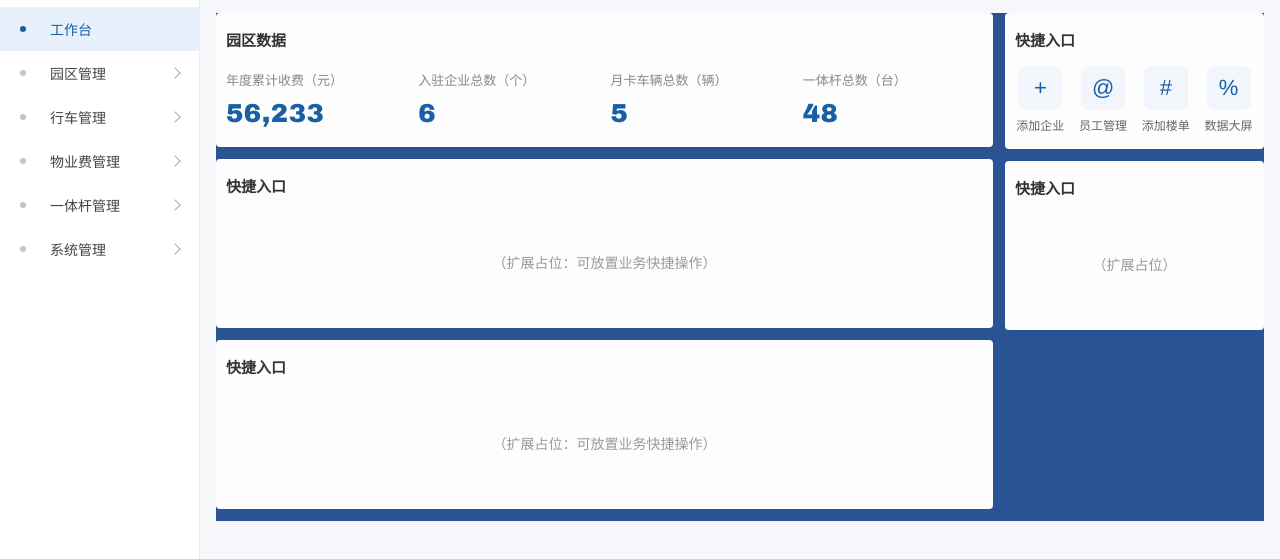
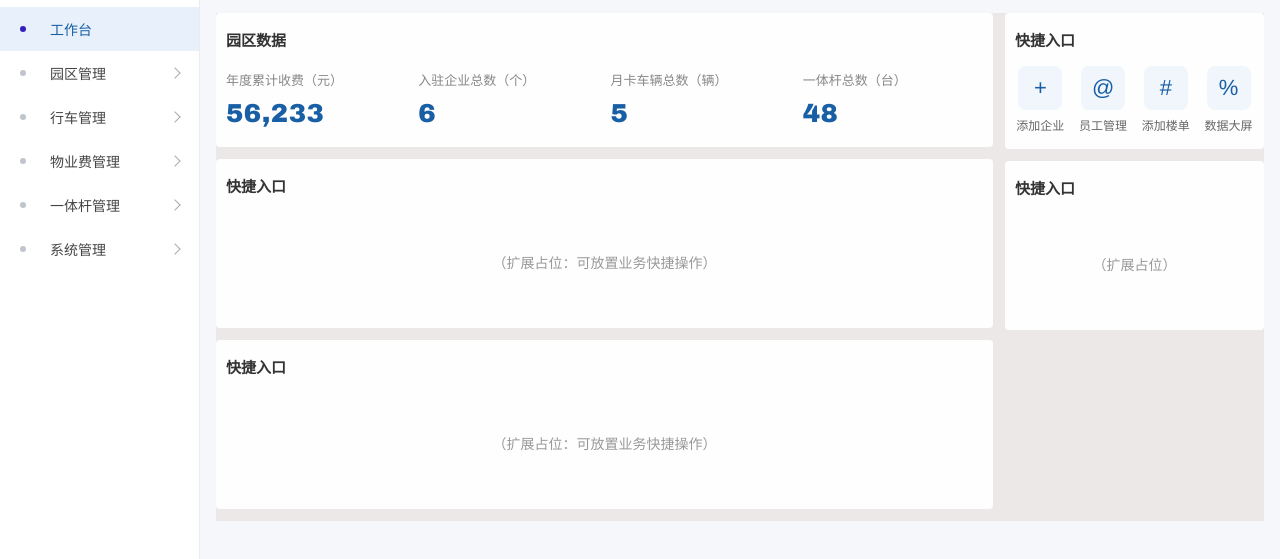
Before and after one commit to 1AIMA1/ncuaima, a plain HTML site: page index.html in a window 1280 px wide. Shown: the part 63-622 px from the top of the page. Drawn offline with Linux system fonts and the light colour scheme.

Commit message:
Add files via upload

```diff
--- a/css/common.css
+++ b/css/common.css
@@ -105,7 +105,7 @@ ul {
 
 .menu-item.active .menu-icon::before,
 .menu-item:hover .menu-icon::before {
-    background: #185fa5;
+    background: #341ebe;
 }
 
 /* 菜单文字 */
@@ -132,7 +132,7 @@ ul {
 /* 二级菜单（默认隐藏，父级展开后显示） */
 .submenu {
     display: none;
-    background: #fafbfc;
+    background: #ffffff;
 }
 
 .menu-item.expanded + .submenu {
@@ -275,7 +275,7 @@ ul {
     display: flex;
     gap: 12px;
     align-items: flex-start;
-    background: #295393;
+    background: #ece8e8;
 }
 
 /* 左大区 */
@@ -292,7 +292,7 @@ ul {
 
 /* 园区数据卡片 */
 .section-card {
-    background: #fdfdfd;
+    background: #fefefe;
     border-radius: 4px;
     padding: 16px 10px;
     margin-bottom: 12px;
```
